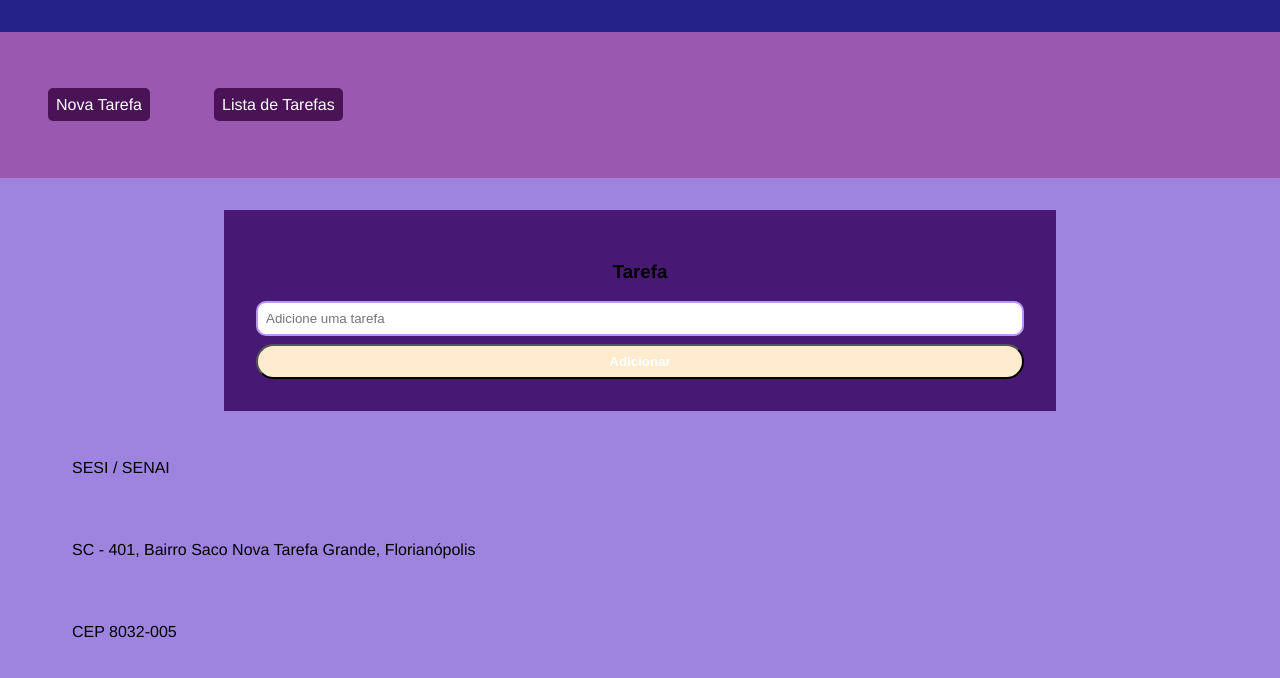
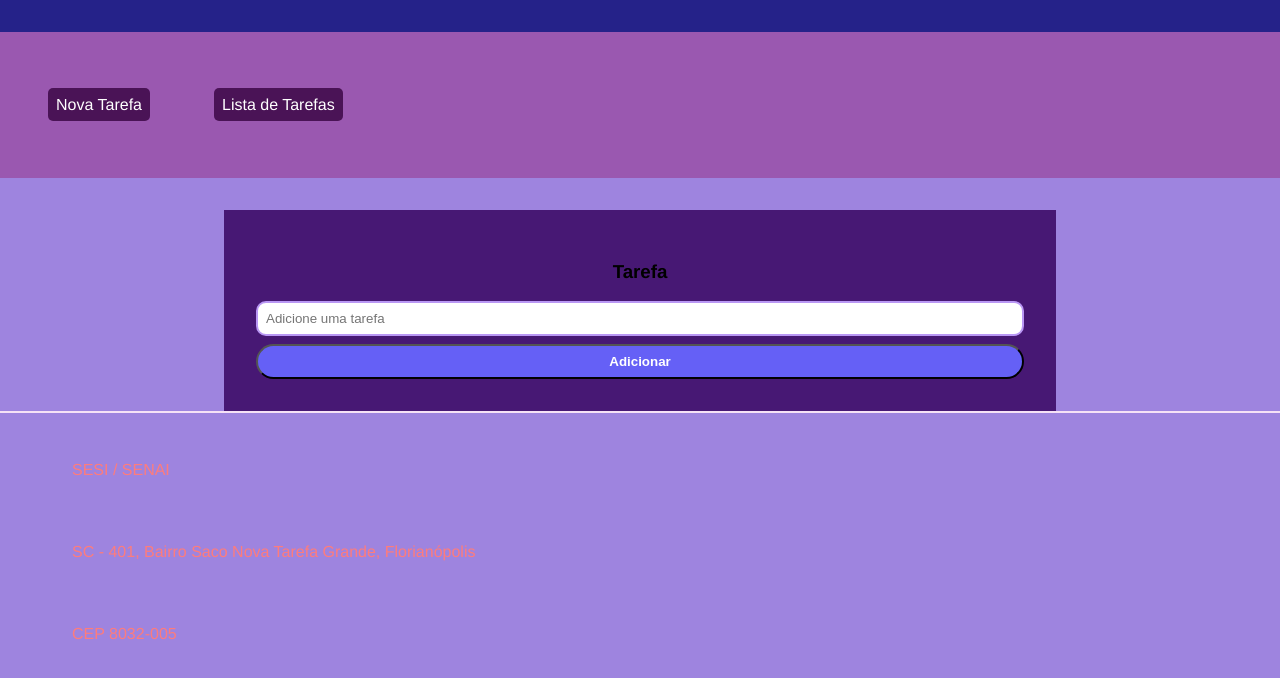
Before and after one commit to vanysai/Gerenciamento-de-tarefas, a plain HTML site: page index.html in a window 1280 px wide. Shown: the part 112-790 px from the top of the page. Drawn offline with Linux system fonts and the light colour scheme; files that its build step writes are made by us from their sources.

Commit message:
Update estilo.css

```diff
--- a/estilo.css
+++ b/estilo.css
@@ -31,7 +31,7 @@ body{
 }
 
 .container button{
-    background-color: blanchedalmond;
+    background-color: rgb(101, 96, 246);
     color: #fff;
     font-weight: bold;
     padding: 0.5rem;
@@ -88,3 +88,9 @@ ul li{
     padding: 0;
     display: flex;
 }
+
+footer{
+
+    color: rgb(254, 124, 124);
+    border-top: 2px solid #f6e2f6;
+}
```
